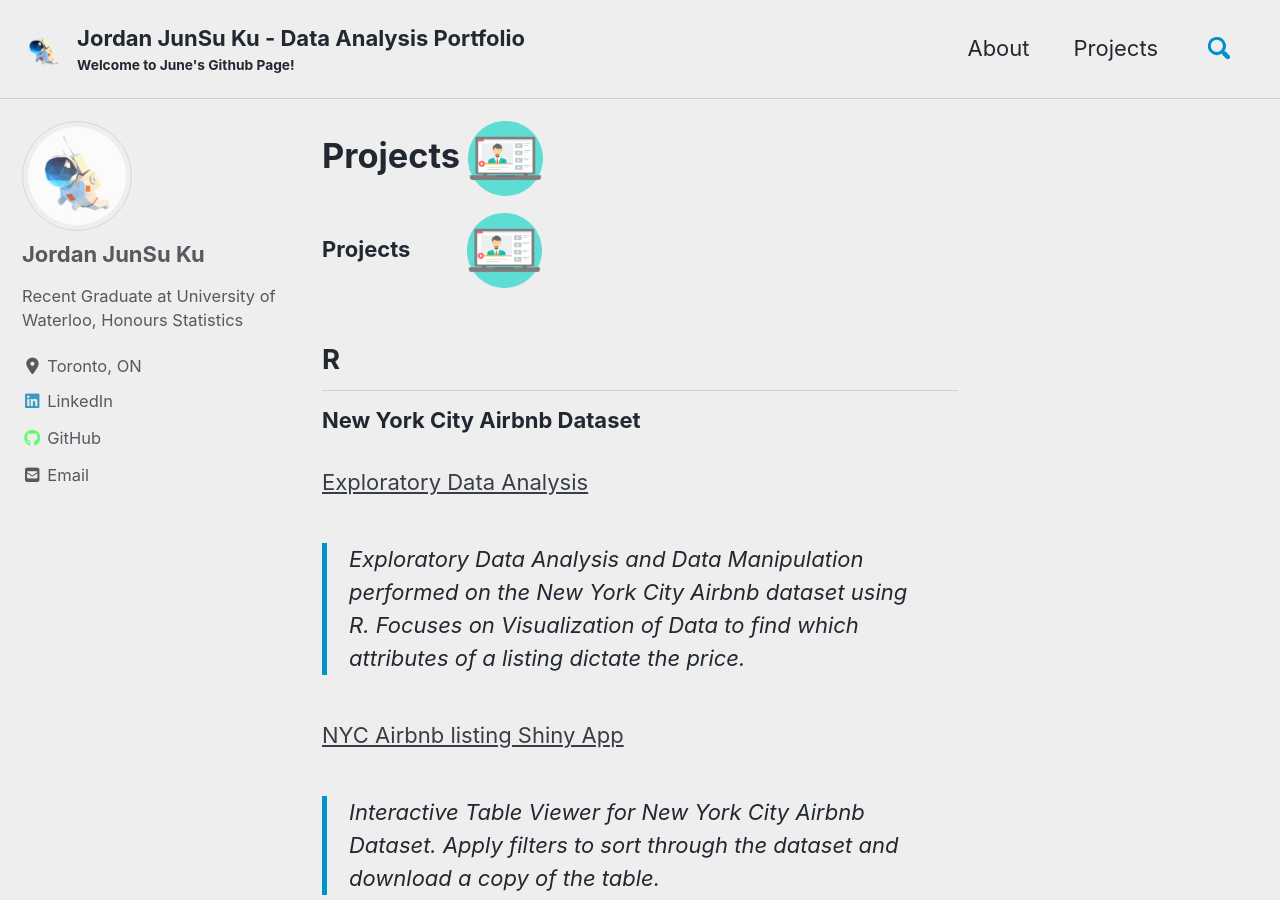
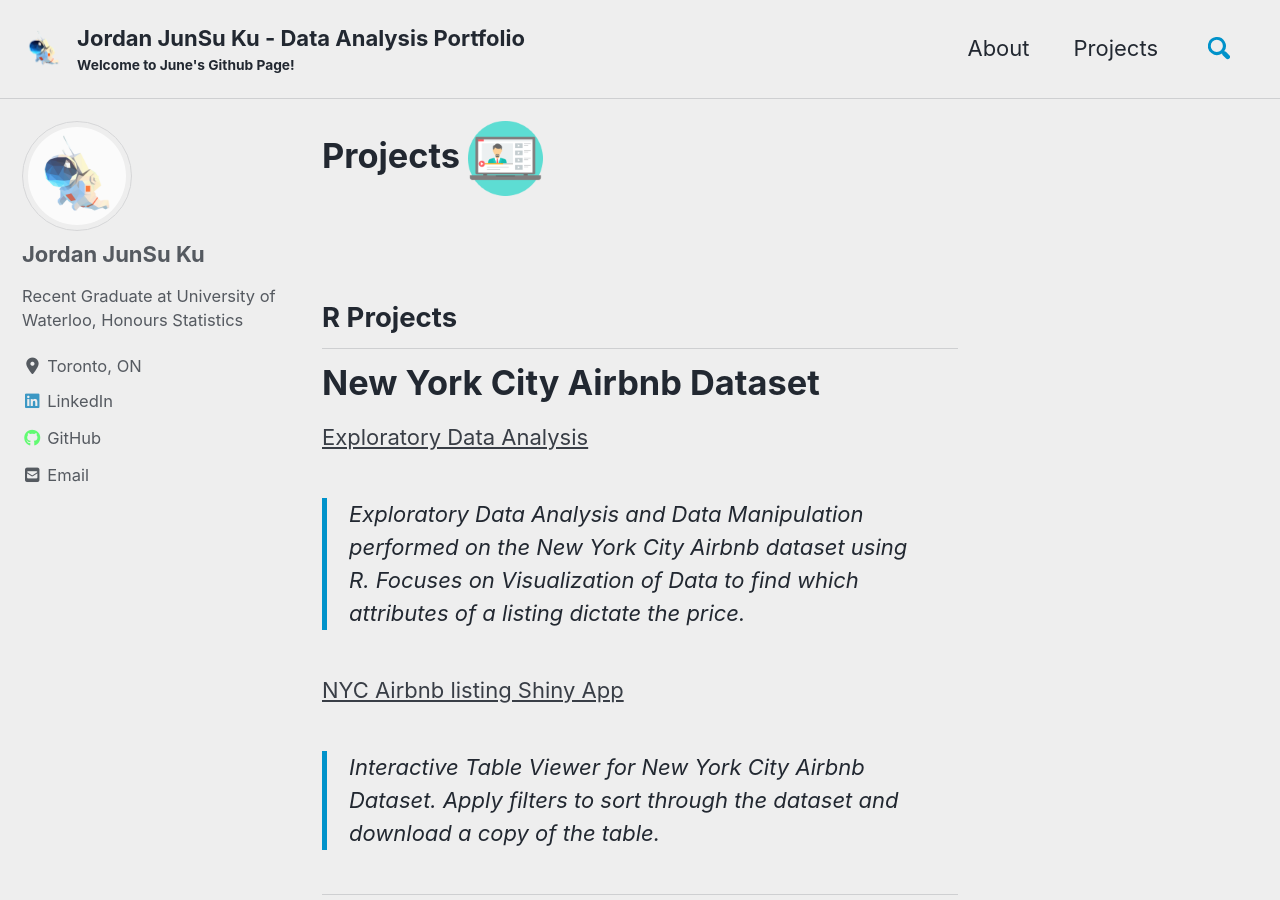
Before and after one commit to junsu-ku/junsu-ku.github.io, a Jekyll site: the page built from _pages/projects.md, in a window 1280 px wide and 900 px high. Built offline with Jekyll 4.4.1, drawn with Linux system fonts in a browser that asks for light colours; cached includes are drawn as plain includes; nearby versions of some CDN libraries.

Commit message:
files layout changed

```diff
--- a/_config.yml
+++ b/_config.yml
@@ -25,7 +25,7 @@
 baseurl                  : # the subpath of your site, e.g. "/blog"
 repository               : # GitHub username/repo-name e.g. "mmistakes/minimal-mistakes"
 teaser                   : # path of fallback teaser image, e.g. "/assets/images/500x300.png"
-logo                     : "/images/icon.png"
+logo                     : "/images/source/icon.png"
 masthead_title           : # overrides the website title displayed in the masthead, use " " for no title
 # breadcrumbs            : false # true, false (default)
 words_per_minute         : 200
@@ -108,7 +108,7 @@
 # Site Author
 author:
   name             : "Jordan JunSu Ku"
-  avatar           : "/images/astronaut.png"
+  avatar           : "/images/source/astronaut.png"
   bio              : "Recent Graduate at University of Waterloo, Honours Statistics"
   location         : "Toronto, ON"
   email            : "ku.junsu@gmail.com"
--- a/_pages/projects.md
+++ b/_pages/projects.md
@@ -1,15 +1,14 @@
 ---
-title: "Projects ![](/images/project icon.png)"
+title: "Projects         ![](/images/projects/project icon.png)"
 permalink: /projects/
 ---
 
-__Projects__ &emsp;&emsp; ![](/images/project icon.png)
 <br/>
 
-__R__
+__R Projects__
 -----
 
-__New York City Airbnb Dataset__
+# New York City Airbnb Dataset
 
 [Exploratory Data Analysis](/nyc_airbnb/)
 > Exploratory Data Analysis and Data Manipulation performed on the New York City Airbnb dataset using R.
```
Also changed, not shown: _pages/about.md (+1 -1 lines), images/about/about icon.png (added), images/projects/project icon.png (renamed from images/project icon.png), images/source/astronaut.png (renamed from images/astronaut.png), images/source/icon.png (renamed from images/icon.png), images/source/laptop.png (renamed from images/laptop orig.png), images/source/student.png (renamed from images/student orig.png).
